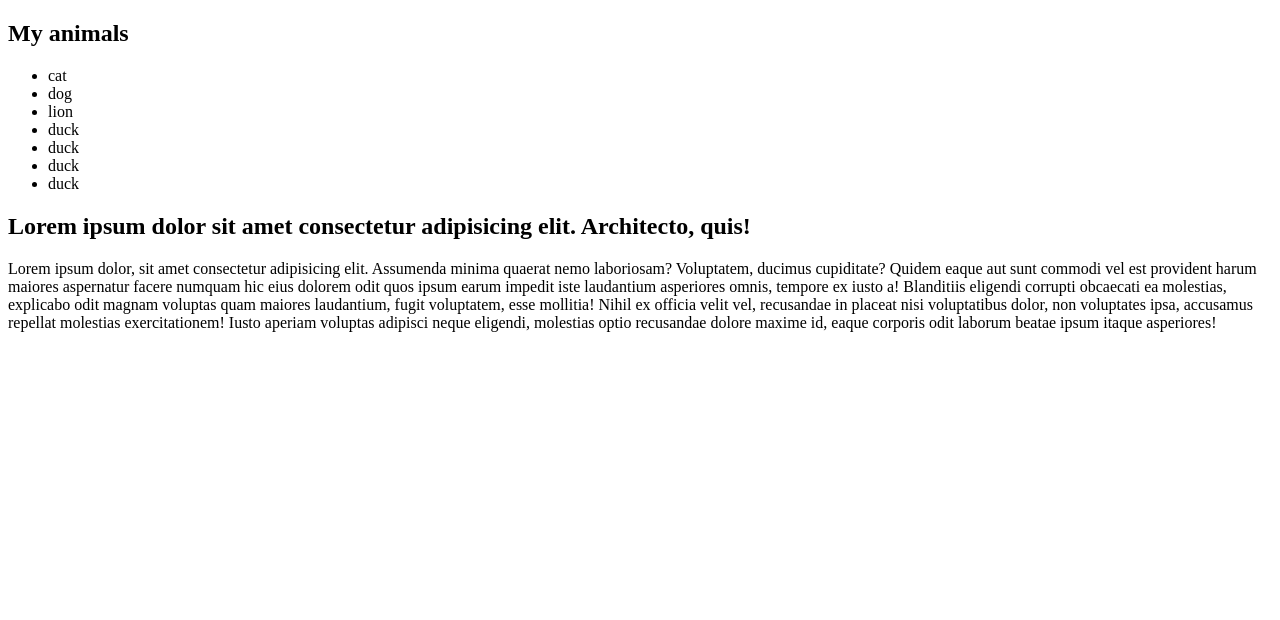
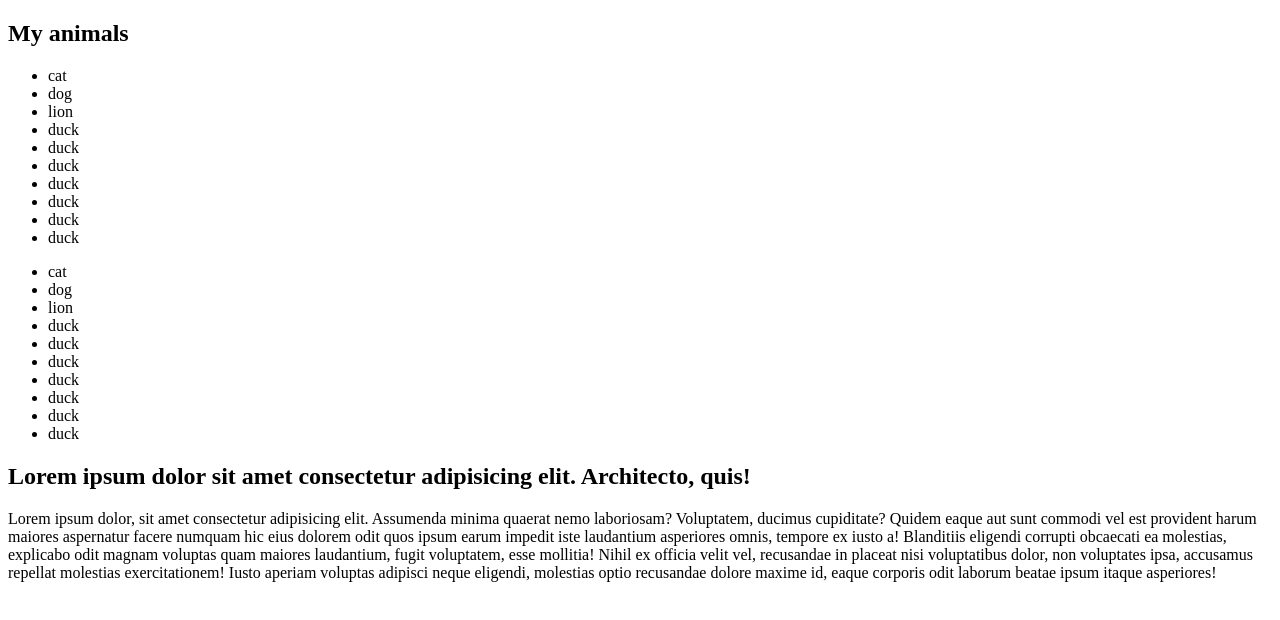
Before and after one commit to damadrama/first-repository-, a plain HTML site: page src/index.html in a window 1280 px wide. Drawn offline with Linux system fonts and the light colour scheme.

Commit message:
updates new

```diff
--- a/src/index.html
+++ b/src/index.html
@@ -17,6 +17,21 @@
                     <li>cat</li>
                     <li>dog</li>
                     <li>lion</li>
+                    <li>duck</li>
+                    <li>duck</li>
+                    <li>duck</li>
+                    <li>duck</li>
+                    <li>duck</li>
+                    <li>duck</li>
+                    <li>duck</li>
+                </ul>
+                <ul>
+                    <li>cat</li>
+                    <li>dog</li>
+                    <li>lion</li>
+                    <li>duck</li>
+                    <li>duck</li>
+                    <li>duck</li>
                     <li>duck</li>
                     <li>duck</li>
                     <li>duck</li>
```
